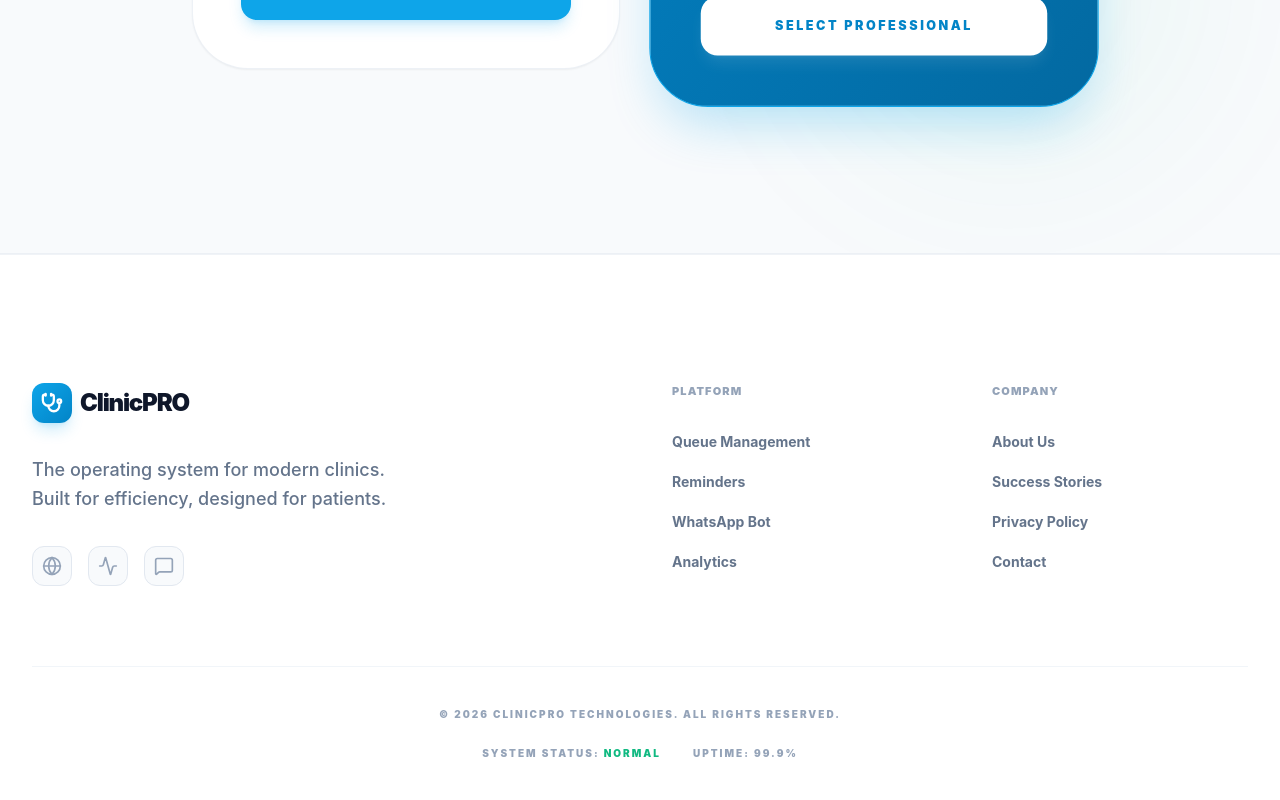
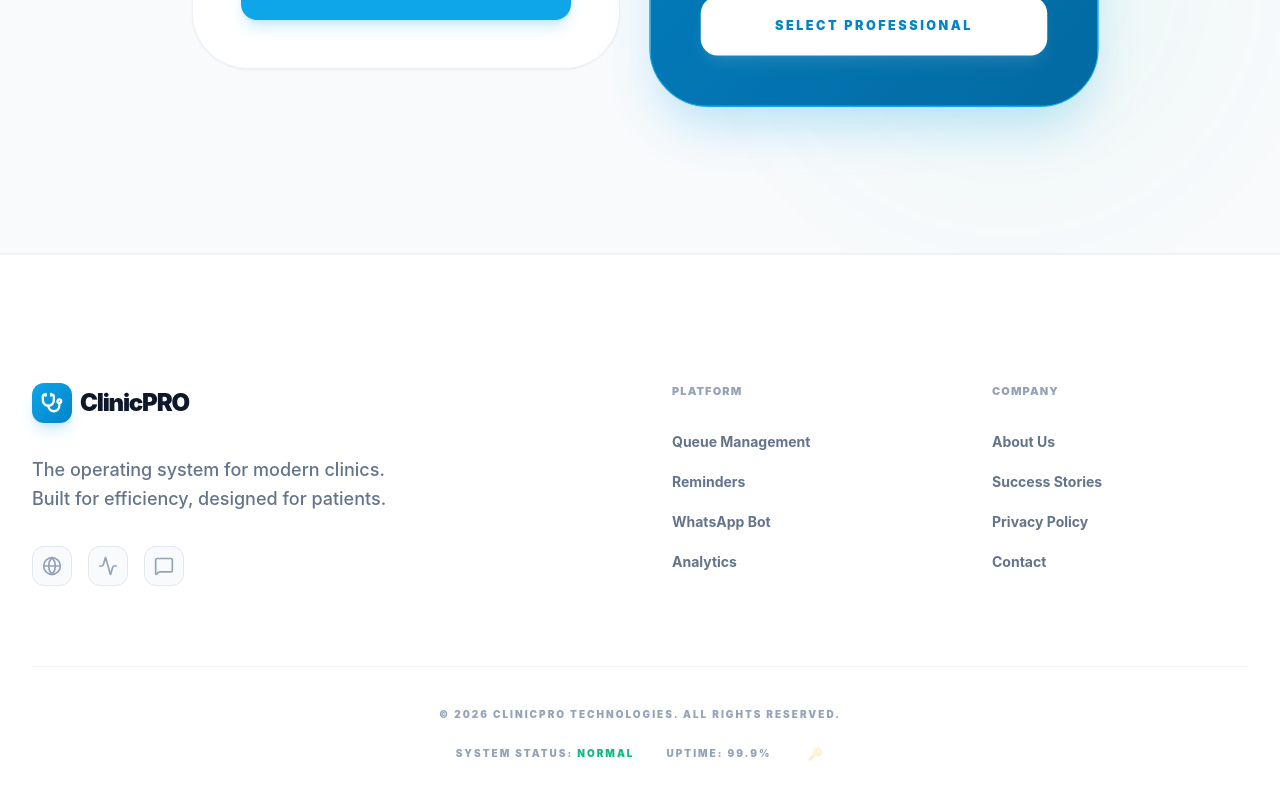
Before and after one commit to virajgtudu/clinic-bot, a React (Vite) app in the folder frontend/: page / in a window 1280 px wide. Shown: the part 3675-4475 px from the top of the page. Built offline with nearby package versions, Linux system fonts and the light colour scheme; no server answers.

Commit message:
feat: add hidden admin login portal backdoors on landing page

```diff
--- a/frontend/src/pages/LandingPage.tsx
+++ b/frontend/src/pages/LandingPage.tsx
@@ -32,7 +32,17 @@ export default function LandingPage() {
       {/* Navigation */}
       <nav className="fixed top-0 w-full z-50 bg-white/60 dark:bg-[#020617]/60 backdrop-blur-xl border-b border-slate-200/50 dark:border-slate-800/50">
         <div className="max-w-7xl mx-auto px-8 h-20 flex items-center justify-between">
-          <Link to="/" className="flex items-center gap-2 group">
+          <Link
+            to="/"
+            className="flex items-center gap-2 group"
+            onClick={(e) => {
+              if (e.detail === 3) {
+                e.preventDefault();
+                const dashboardUrl = import.meta.env.VITE_DASHBOARD_URL || 'http://localhost:8501';
+                window.open(dashboardUrl, '_blank');
+              }
+            }}
+          >
             <div className="w-10 h-10 bg-gradient-to-br from-brand-500 to-brand-600 rounded-xl flex items-center justify-center text-white shadow-lg shadow-brand-500/20 group-hover:scale-110 transition-transform">
               <Stethoscope size={22} strokeWidth={2.5} />
             </div>
@@ -263,9 +273,18 @@ export default function LandingPage() {
           </div>
           <div className="pt-10 border-t border-slate-100 dark:border-slate-900 flex flex-col md:row items-center justify-between gap-6 text-[10px] font-black uppercase tracking-[0.2em] text-slate-400">
             <p>© 2026 ClinicPRO Technologies. All rights reserved.</p>
-            <div className="flex gap-8">
+            <div className="flex gap-8 items-center">
               <span>System Status: <span className="text-emerald-500">Normal</span></span>
               <span>Uptime: 99.9%</span>
+              <a
+                href={import.meta.env.VITE_DASHBOARD_URL || 'http://localhost:8501'}
+                target="_blank"
+                rel="noopener noreferrer"
+                className="opacity-20 hover:opacity-100 transition-opacity text-slate-500 dark:text-slate-400 cursor-pointer text-xs ml-1"
+                title="System Admin Portal"
+              >
+                🔑
+              </a>
             </div>
           </div>
         </div>
```
